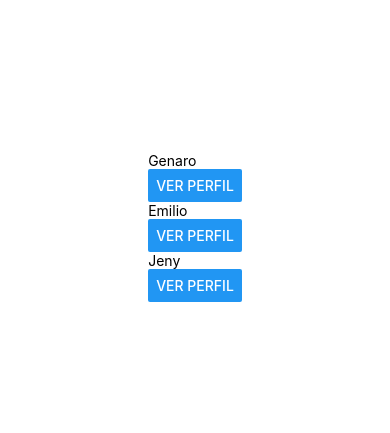
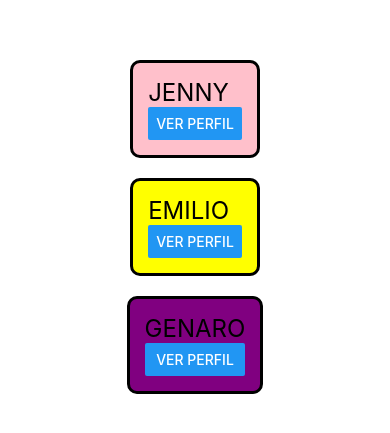
Before and after one commit to 125054306-mtt/DAM222, a React Native app in the folder miapp2/: screen / in a window 390 px wide. Shown: the part 195-628 px from the top of the page. Built offline with nearby package versions, Linux system fonts and the light colour scheme.

Commit message:
Avance de StyleSheet

```diff
--- a/miapp2/App.js
+++ b/miapp2/App.js
@@ -14,11 +14,11 @@
   return (
     <View style={styles.container}>
 
-      <Perfil nombre="Genaro" carrera="ITIID" materia="Movil" cuatri="4"/>
+      <Perfil style={styles.tarjeta1} nombre="Genaro" carrera="ITIID" materia="Movil" cuatri="4"/>
 
-      <Perfil nombre="Emilio" carrera="ITIID" materia="Movil" cuatri="4"/>
+      <Perfil style={styles.tarjeta2} nombre="Emilio" carrera="ITIID" materia="Movil" cuatri="4"/>
 
-      <Perfil nombre="Jeny" carrera="ITIID" materia="Movil" cuatri="4"/>
+      <Perfil style={styles.tarjeta3} nombre="Jenny" carrera="ITIID" materia="Movil" cuatri="4"/>
 
       <StatusBar style="auto" />
 
@@ -31,8 +31,12 @@
 const styles = StyleSheet.create({
   container: {
     flex: 1,
+    flexDirection:'column-reverse',
     backgroundColor: '#fff',
     alignItems: 'center',
     justifyContent: 'center',
   },
+    tarjeta1:{backgroundColor:'purple'},
+  tarjeta2:{backgroundColor:'yellow'},
+  tarjeta3:{backgroundColor:'pink'},
 });
--- a/miapp2/components/Perfil.js
+++ b/miapp2/components/Perfil.js
@@ -1,19 +1,19 @@
-import { Text, View, Button} from 'react-native';
+import { Text, View, StyleSheet, Button} from 'react-native';
 import { useState} from 'react';
 
-export const Perfil = ({nombre, carrera, materia, cuatri}) => {
+export const Perfil = ({nombre, carrera, materia, cuatri,style}) => {
 
   const [mostrar, setMostrar]= useState(false);
 
   return (
-    <View>
-      <Text>{nombre}</Text>
+    <View style={[estilos.tarjeta,style]}>
+      <Text style={estilos.nombre}>{nombre}</Text>
 
       {mostrar &&
         <>
-      <Text>{carrera}</Text>
-      <Text>{materia}</Text>
-      <Text>{cuatri}</Text>
+      <Text style={estilos.otroTexto}>{carrera}</Text>
+      <Text  style={estilos.carrera}>{materia}</Text>
+      <Text style={estilos.otroTexto}>{cuatri}</Text>
       </>
       }
 
@@ -21,3 +21,29 @@
     </View>
   )
 }
+
+const estilos= StyleSheet.create({
+  nombre:{
+    fontSize:24,
+    fontWeigth:800,
+    textTransform:'uppercase',
+  },
+  carrera:{
+    fontSize:18,
+    color:'purple',
+    fontFamily:'Roboto',
+  },
+  otroTexto:{
+    fontSize:12,
+    fontFamily:'Courier',
+    fontStyle:'italic',
+  },
+  tarjeta:{
+
+    borderWidth:3,
+    borderRadius:10,
+    padding:15,
+    margin:10,
+  },
+
+});
```
